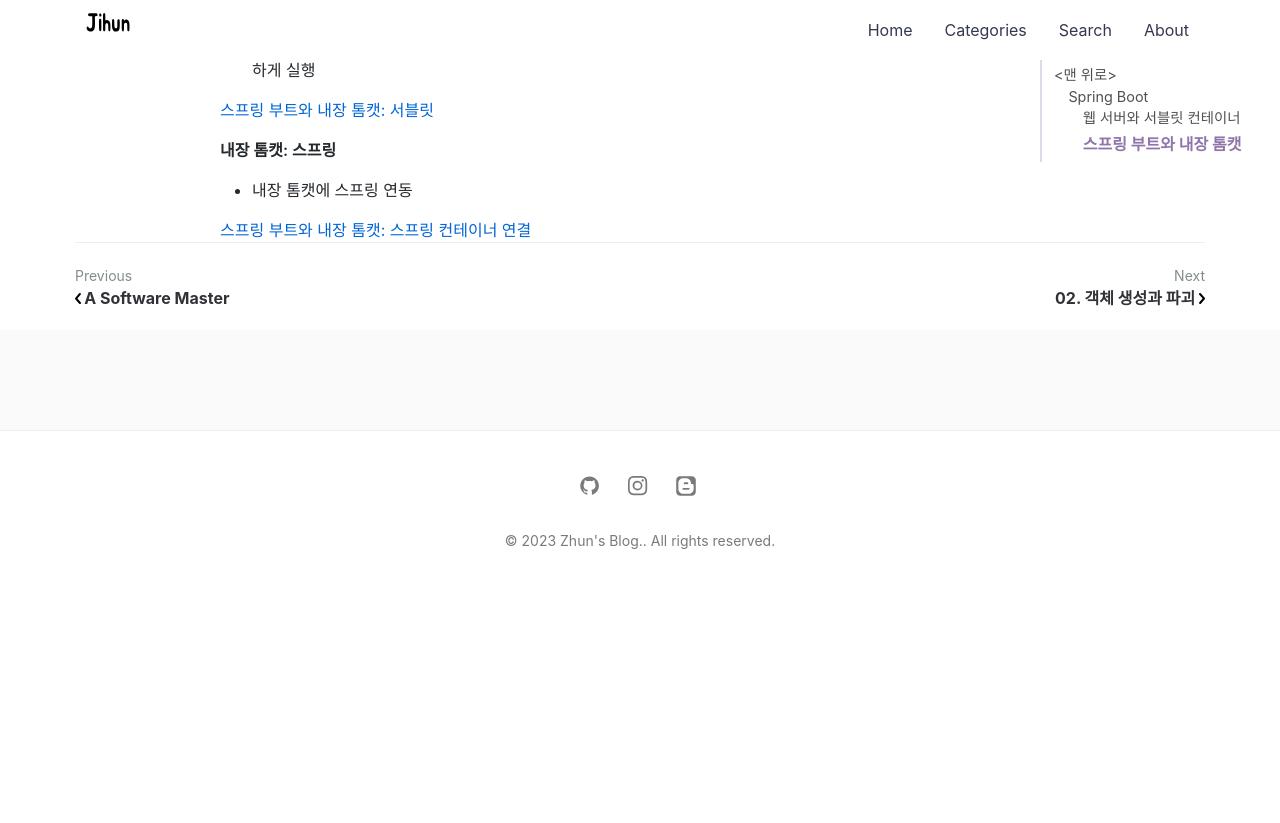
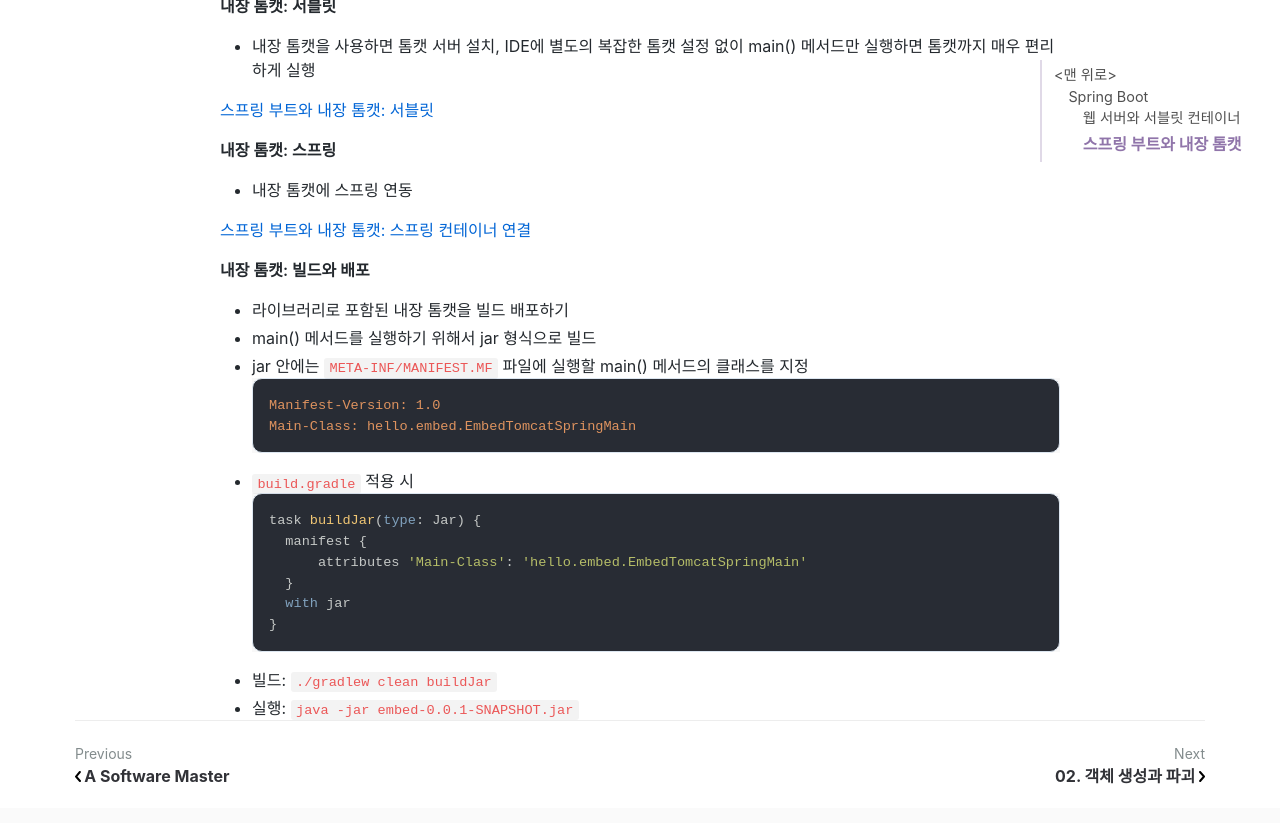
Before and after one commit to jihunparkme/jihunparkme.github.io, a Jekyll site: the page built from _posts/2023-04-06-spring-boot.md, in a window 1280 px wide and 900 px high, scrolled down 4467 px. Shown: the top 823 px of the window. Built offline with Jekyll 4.4.1, drawn with Linux system fonts in a browser that asks for light colours; nearby versions of some CDN libraries; comment, search, counter and statistics services are not loaded; before the commit the page ends 5063 px from its top, so only the background shows below that; some of the changed text lies outside the part shown.

Commit message:
[Spring Boot] 스프링 부트와 내장 톰캣: 빌드와 배포

````diff
--- a/_posts/2023-04-06-spring-boot.md
+++ b/_posts/2023-04-06-spring-boot.md
@@ -152,3 +152,24 @@ implementation 'org.apache.tomcat.embed:tomcat-embed-core:10.1.5'
 - 내장 톰캣에 스프링 연동
 
 [스프링 부트와 내장 톰캣: 스프링 컨테이너 연결](https://github.com/jihunparkme/Inflearn-Spring-Boot/commit/31c8afb99b0a6ca1e0cd791695ba0c73fa48dc80)
+
+**내장 톰캣: 빌드와 배포**
+
+- 라이브러리로 포함된 내장 톰캣을 빌드 배포하기
+- main() 메서드를 실행하기 위해서 jar 형식으로 빌드
+- jar 안에는 `META-INF/MANIFEST.MF` 파일에 실행할 main() 메서드의 클래스를 지정
+  ```groovy
+  Manifest-Version: 1.0
+  Main-Class: hello.embed.EmbedTomcatSpringMain
+  ```
+- `build.gradle` 적용 시
+  ```groovy
+  task buildJar(type: Jar) {
+    manifest {
+        attributes 'Main-Class': 'hello.embed.EmbedTomcatSpringMain'
+    }
+    with jar
+  }
+  ```
+- 빌드: `./gradlew clean buildJar`
+- 실행: `java -jar embed-0.0.1-SNAPSHOT.jar`
````
